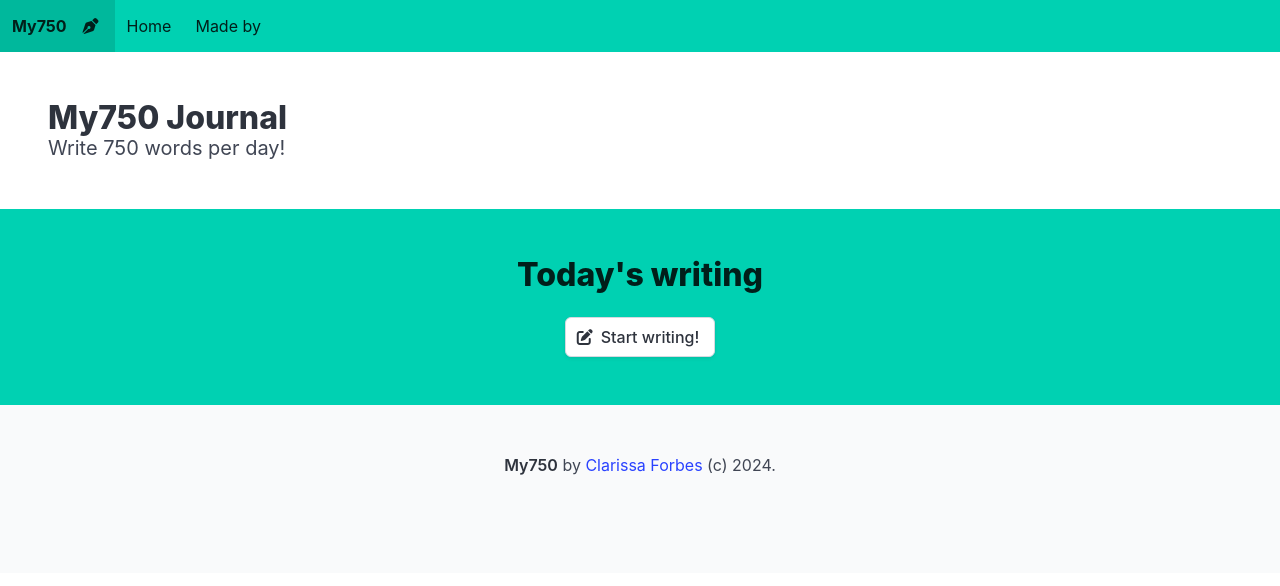
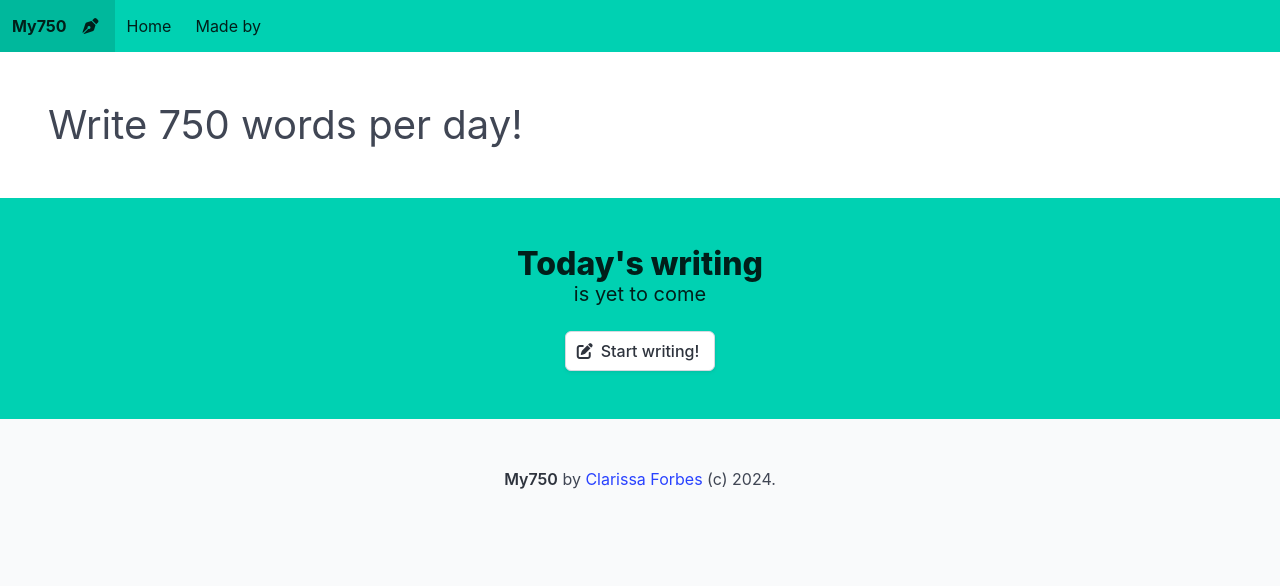
Before and after one commit to caforbes/my750, a Flask app: page / in a window 1280 px wide. Shown: the top 586 px of the page. Run offline with Flask 3, Linux system fonts and the light colour scheme; some libraries are stand-ins or nearby versions.

Commit message:
styling fixes

```diff
--- a/app/templates/home.html
+++ b/app/templates/home.html
@@ -3,12 +3,12 @@
 {% block content %}
 
 
-<section class="hero{% if not written_today %} is-primary has-text-centered{% endif %}">
-    <div class="hero-body">
+<section class="hero{% if not written_today %} is-primary{% endif %}">
+    <div class="hero-body has-text-centered">
         <p class="title">Today's writing</p>
-        <div class="container">
         {% if written_today %}
-            <p class="content">You've written XXX words so far.</p>
+        <!-- TODO: count words from today -->
+        <!-- <p class="subtitle">You've written XXX words so far.</p> -->
         <a class="button is-primary">
             <span class="icon is-small">
                 <i class="fas fa-pen-to-square"></i>
@@ -16,6 +16,7 @@
             <span>Continue writing</span>
         </a>
         {% else %}
+        <p class="subtitle">is yet to come</p>
         <a class="button">
             <span class="icon is-small">
                 <i class="fas fa-pen-to-square"></i>
@@ -26,8 +27,8 @@
     </div>
     </div>
 </section>
-<!-- TODO: add review of past entries
-<section class="section">
+<!-- TODO: add review of past entries -->
+<!-- <section class="section">
     <div class="content">
         <h2>Looking back</h2>
         <p>
--- a/app/templates/layout.html
+++ b/app/templates/layout.html
@@ -50,8 +50,7 @@
             {% if title %}
             <h1 class="title">{{ title }}</h1>
             {% else %}
-            <h1 class="title">My750 Journal</h1>
-            <p class="subtitle is-5">Write 750 words per day!</p>
+            <h1 class="subtitle is-2">Write 750 words per day!</h1>
             {% endif %}
         </header>
     </section>
```
Lines whose indentation alone changed are shown as unchanged.
